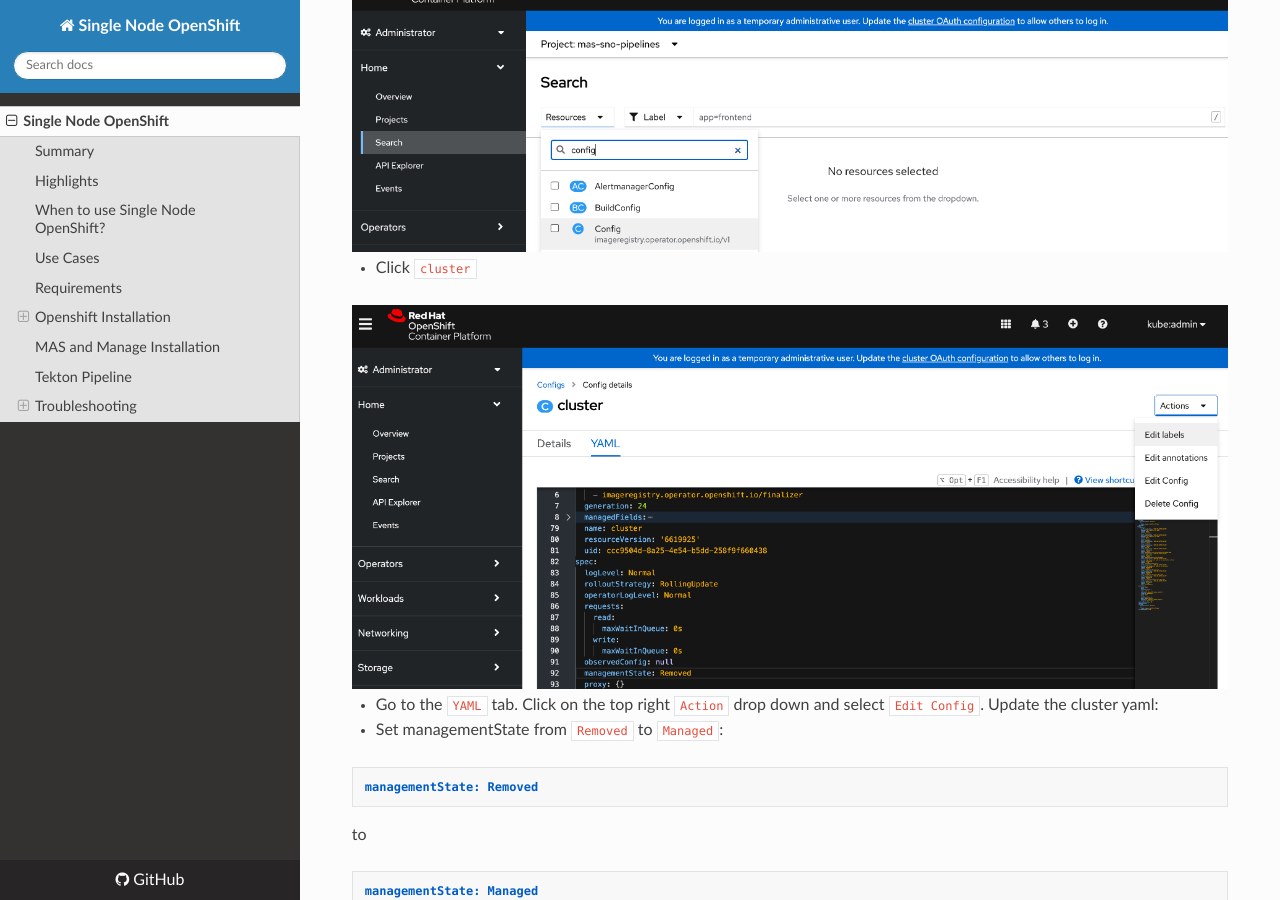
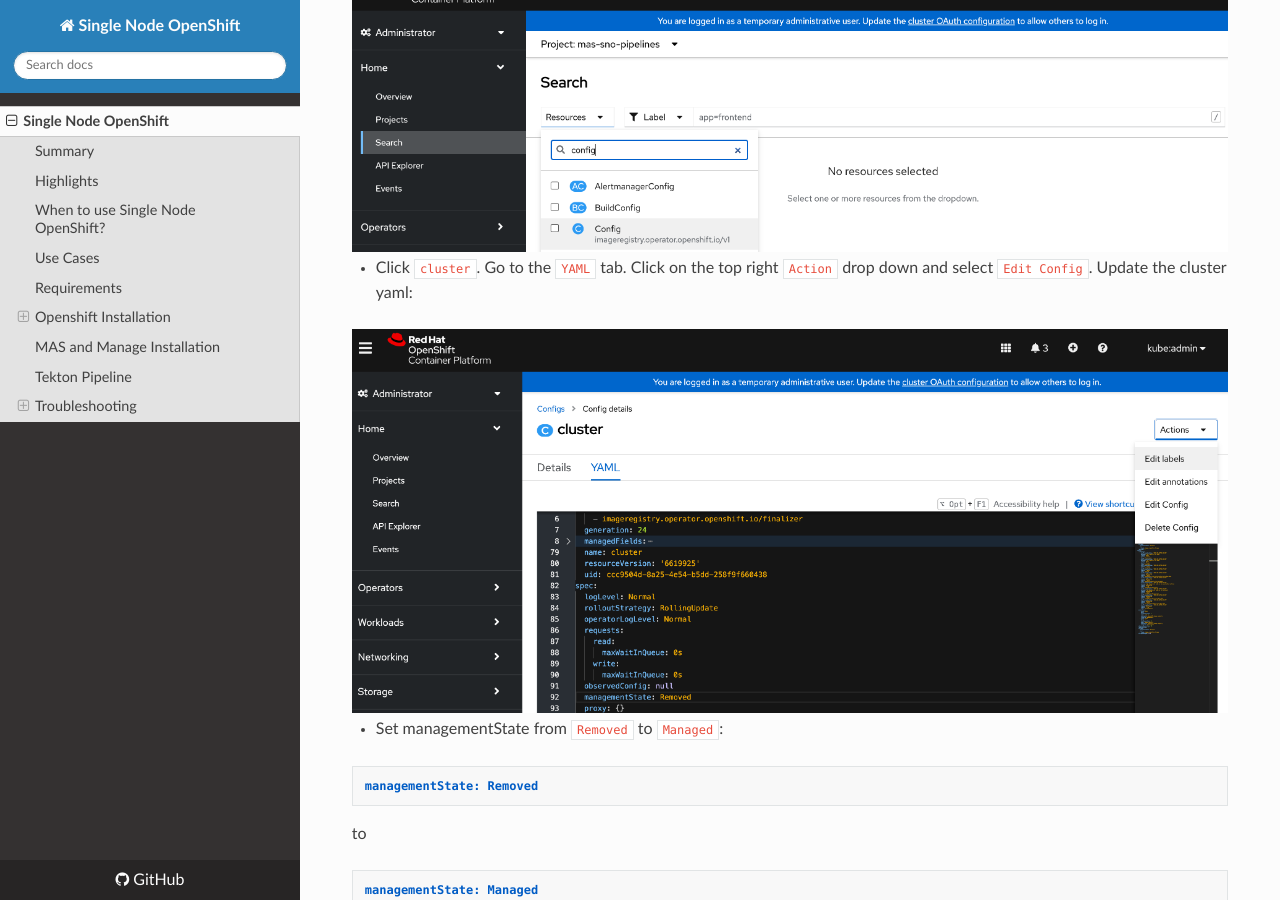
Before and after one commit to ibm-mas-manage/sno, an MkDocs documentation site: the page built from docs/index.md, in a window 1280 px wide and 900 px high, scrolled down 8032 px. Built offline with MkDocs 1.6.1, drawn with Linux system fonts in a browser that asks for light colours; nearby versions of some CDN libraries.

````diff
--- a/docs/index.md
+++ b/docs/index.md
@@ -236,11 +236,10 @@ You need to enable the image registry for building and pushing of images. Link:
 
 ![image](images/searchconfig.png)
 
-- Click `cluster`
+- Click `cluster`. Go to the `YAML` tab.  Click on the top right `Action` drop down and select `Edit Config`. Update the cluster yaml:
 
 ![image](images/configcluster.png)
 
-- Go to the `YAML` tab.  Click on the top right `Action` drop down and select `Edit Config`. Update the cluster yaml:
 
 - Set managementState from `Removed` to `Managed`:
 ```
````
